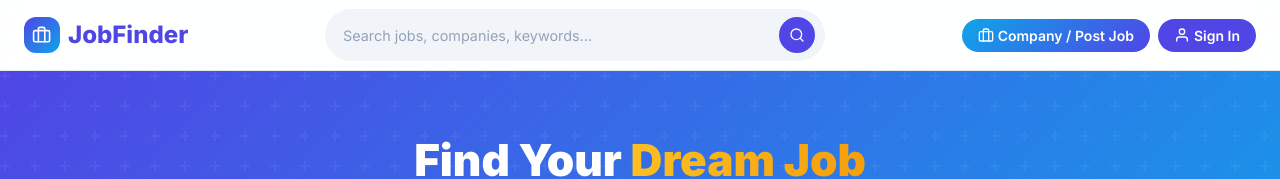
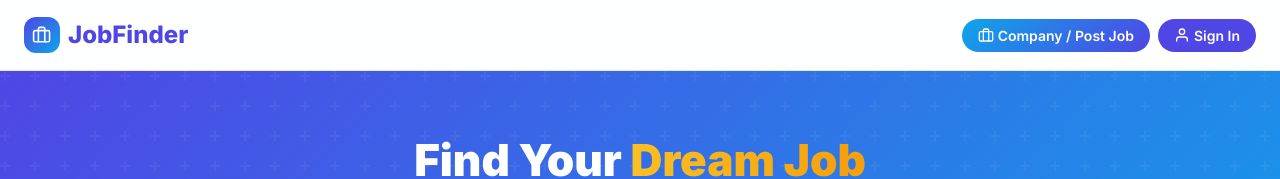
Before and after one commit to Disitha395ra/job-finder, a React (Vite) app in the folder client/: page / in a window 1280 px wide. Shown: the top 179 px of the page. Built offline with nearby package versions, Linux system fonts and the light colour scheme; no server answers.

Commit message:
remove top search bar

```diff
--- a/client/src/components/layout/Navbar.css
+++ b/client/src/components/layout/Navbar.css
@@ -53,58 +53,6 @@
     font-size: 1.2rem;
 }
 
-/* Search Bar */
-.navbar-search {
-    display: flex;
-    align-items: center;
-    flex: 1;
-    max-width: 500px;
-    background: var(--gray-100);
-    border-radius: var(--radius-full);
-    border: 2px solid transparent;
-    padding: 0.4rem 0.5rem 0.4rem 1rem;
-    transition: all var(--transition-base);
-}
-
-.navbar-search:focus-within {
-    background: var(--bg-primary);
-    border-color: var(--primary-200);
-    box-shadow: var(--shadow-glow);
-}
-
-.navbar-search input {
-    flex: 1;
-    border: 0;
-    background: transparent;
-    outline: none;
-    font-size: 0.9rem;
-    color: var(--text-primary);
-    padding: 0.4rem 0;
-}
-
-.navbar-search input::placeholder {
-    color: var(--gray-400);
-}
-
-.navbar-search-btn {
-    display: flex;
-    align-items: center;
-    justify-content: center;
-    width: 36px;
-    height: 36px;
-    border-radius: var(--radius-full);
-    background: var(--primary);
-    border: none;
-    color: white;
-    cursor: pointer;
-    transition: all var(--transition-fast);
-    flex-shrink: 0;
-}
-
-.navbar-search-btn:hover {
-    background: var(--primary-dark);
-    transform: scale(1.05);
-}
 
 /* Right Section */
 .navbar-right {
@@ -256,10 +204,6 @@
 }
 
 @media (max-width: 768px) {
-    .navbar-search {
-        display: none;
-    }
-
     .navbar-btn span {
         display: none;
     }
--- a/client/src/components/layout/Navbar.jsx
+++ b/client/src/components/layout/Navbar.jsx
@@ -1,12 +1,12 @@
 import { useState, useEffect, useRef } from 'react';
 import { useNavigate, Link } from 'react-router-dom';
-import { FiSearch, FiBriefcase, FiUser, FiLogOut, FiFileText, FiMenu, FiX } from 'react-icons/fi';
+import { FiBriefcase, FiUser, FiLogOut, FiFileText } from 'react-icons/fi';
 import { useAuth } from '../../context/AuthContext';
 import './Navbar.css';
 
 const Navbar = () => {
     const { currentUser, userProfile, userType, logout } = useAuth();
-    const [searchQuery, setSearchQuery] = useState('');
+
     const [showDropdown, setShowDropdown] = useState(false);
     const [scrolled, setScrolled] = useState(false);
     const dropdownRef = useRef(null);
@@ -28,12 +28,7 @@ const Navbar = () => {
         return () => document.removeEventListener('mousedown', handleClickOutside);
     }, []);
 
-    const handleSearch = (e) => {
-        e.preventDefault();
-        if (searchQuery.trim()) {
-            navigate(`/?keyword=${encodeURIComponent(searchQuery.trim())}`);
-        }
-    };
+
 
     const handleLogout = async () => {
         await logout();
@@ -57,18 +52,6 @@ const Navbar = () => {
                     JobFinder
                 </Link>
 
-                {/* Search Bar */}
-                <form className="navbar-search" onSubmit={handleSearch}>
-                    <input
-                        type="text"
-                        placeholder="Search jobs, companies, keywords..."
-                        value={searchQuery}
-                        onChange={(e) => setSearchQuery(e.target.value)}
-                    />
-                    <button type="submit" className="navbar-search-btn" aria-label="Search">
-                        <FiSearch size={16} />
-                    </button>
-                </form>
 
                 {/* Right Section */}
                 <div className="navbar-right">
```
